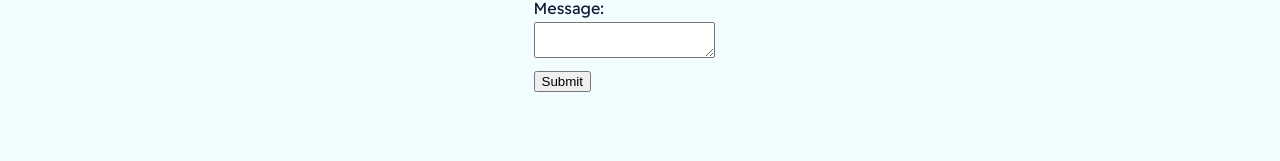
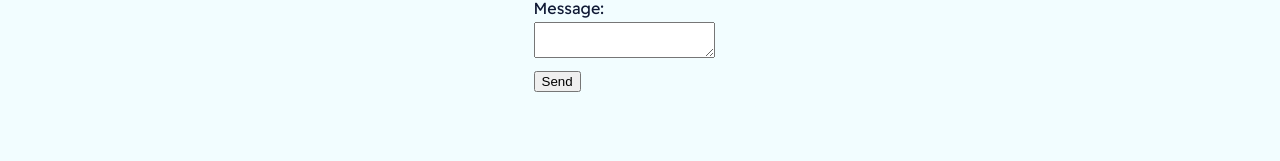
Before and after one commit to maxi-pc/maxcampbell.ca, a React (Create React App) app: page /contact in a window 1280 px wide. Shown: the part 487-648 px from the top of the page. Built offline with nearby package versions, Linux system fonts and the light colour scheme; a web font is replaced by a local one.

Commit message:
submit fix

```diff
--- a/src/components/Content/Contact.jsx
+++ b/src/components/Content/Contact.jsx
@@ -26,7 +26,7 @@
 
       <section>
         <article>  <h1>Contact Me</h1>
-      <form onSubmit={handleSubmit} netlify>
+      <form name="contact" method="POST" data-netlify="true">
         <div>
           <label htmlFor="name">Name:</label>
           <input type="text" id="name" required />
@@ -39,7 +39,7 @@
           <label htmlFor="message">Message:</label>
           <textarea id="message" required/>
         </div>
-        <button type="submit">{status}</button>
+        <button type="submit">Send</button>
       </form></article></section>
     );
   };
```
